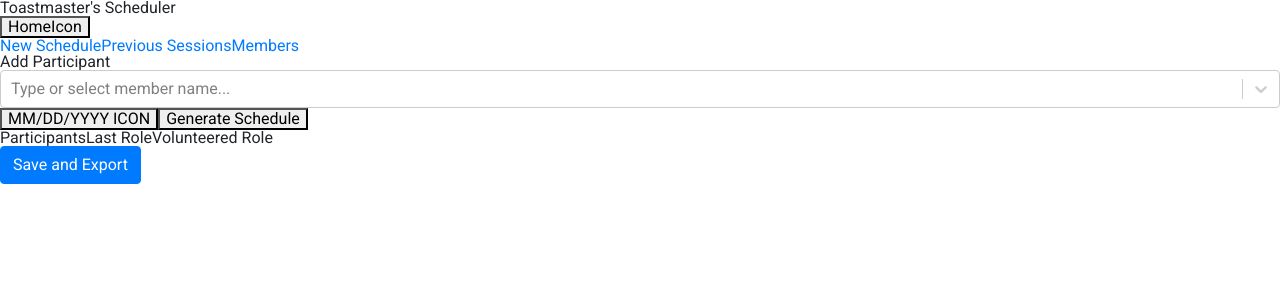
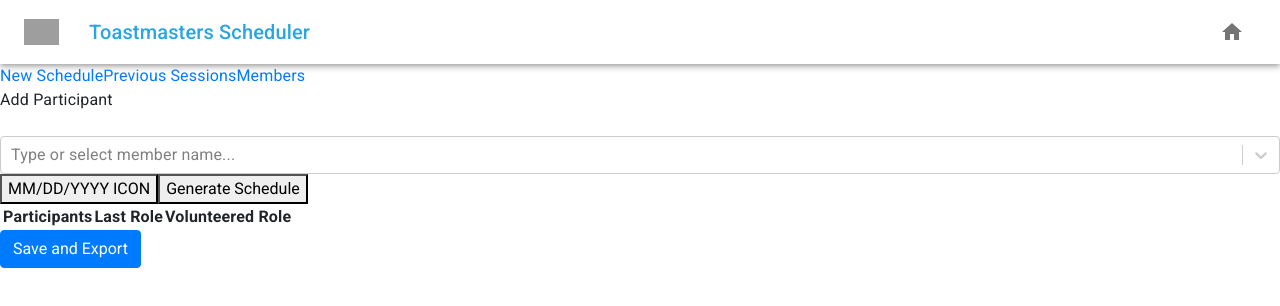
Before and after one commit to eginwong/scheduler-node, a Next.js app: page /workflow/newschedule in a window 1280 px wide. Shown: the top 306 px of the page. Built offline with nearby package versions, Linux system fonts and the light colour scheme; grey boxes are pictures that could not be loaded.

Commit message:
feat: add material-ui and style toolbar

```diff
--- a/components/meta.js
+++ b/components/meta.js
@@ -20,129 +20,6 @@
     </Head>
     <style jsx global>{`
       html,
-      body,
-      div,
-      span,
-      applet,
-      object,
-      iframe,
-      h1,
-      h2,
-      h3,
-      h4,
-      h5,
-      h6,
-      p,
-      blockquote,
-      pre,
-      a,
-      abbr,
-      acronym,
-      address,
-      big,
-      cite,
-      code,
-      del,
-      dfn,
-      em,
-      img,
-      ins,
-      kbd,
-      q,
-      s,
-      samp,
-      small,
-      strike,
-      strong,
-      sub,
-      sup,
-      tt,
-      var,
-      b,
-      u,
-      i,
-      center,
-      dl,
-      dt,
-      dd,
-      ol,
-      ul,
-      li,
-      fieldset,
-      form,
-      label,
-      legend,
-      table,
-      caption,
-      tbody,
-      tfoot,
-      thead,
-      tr,
-      th,
-      td,
-      article,
-      aside,
-      canvas,
-      details,
-      embed,
-      figure,
-      figcaption,
-      footer,
-      header,
-      hgroup,
-      menu,
-      nav,
-      output,
-      ruby,
-      section,
-      summary,
-      time,
-      mark,
-      audio,
-      video {
-        margin: 0;
-        padding: 0;
-        border: 0;
-        font-size: 100%;
-        font: inherit;
-        vertical-align: baseline;
-      }
-      article,
-      aside,
-      details,
-      figcaption,
-      figure,
-      footer,
-      header,
-      hgroup,
-      menu,
-      nav,
-      section {
-        display: block;
-      }
-      body {
-        line-height: 1;
-      }
-      ol,
-      ul {
-        list-style: none;
-      }
-      blockquote,
-      q {
-        quotes: none;
-      }
-      blockquote:before,
-      blockquote:after,
-      q:before,
-      q:after {
-        content: "";
-        content: none;
-      }
-      table {
-        border-collapse: collapse;
-        border-spacing: 0;
-      }
-      html,
       body {
         height: 100vh;
         font-family: "Roboto", sans-serif;
--- /dev/null
+++ b/pages/_app.js
@@ -0,0 +1,35 @@
+import React from 'react';
+import App, { Container } from 'next/app';
+import Head from 'next/head';
+import { ThemeProvider } from '@material-ui/styles';
+import CssBaseline from '@material-ui/core/CssBaseline';
+import theme from '../src/theme';
+
+class MyApp extends App {
+  componentDidMount() {
+    // Remove the server-side injected CSS.
+    const jssStyles = document.querySelector('#jss-server-side');
+    if (jssStyles) {
+      jssStyles.parentNode.removeChild(jssStyles);
+    }
+  }
+
+  render() {
+    const { Component, pageProps } = this.props;
+
+    return (
+      <Container>
+        <Head>
+          <title>My page</title>
+        </Head>
+        <ThemeProvider theme={theme}>
+          {/* CssBaseline kickstart an elegant, consistent, and simple baseline to build upon. */}
+          <CssBaseline />
+          <Component {...pageProps} />
+        </ThemeProvider>
+      </Container>
+    );
+  }
+}
+
+export default MyApp;
--- /dev/null
+++ b/pages/_document.js
@@ -0,0 +1,63 @@
+import React from 'react';
+import Document, { Head, Main, NextScript } from 'next/document';
+import flush from 'styled-jsx/server';
+import { ServerStyleSheet } from 'styled-components'
+import { ServerStyleSheets } from '@material-ui/styles';
+import theme from '../src/theme';
+
+class MyDocument extends Document {
+  static async getInitialProps (ctx) {
+    const sheet = new ServerStyleSheet()
+    const sheets = new ServerStyleSheets()
+    const originalRenderPage = ctx.renderPage;
+
+    try {
+        ctx.renderPage = () => originalRenderPage({
+            enhanceApp: App => props => ({...sheet.collectStyles(<App {...props} />), ...sheets.collect(<App {...props} />)})
+          })
+        const initialProps = await Document.getInitialProps(ctx)
+        return {
+          ...initialProps,
+          styles: (
+            <React.Fragment>
+              {sheets.getStyleElement()}
+              {sheet.getStyleElement()}
+              {flush() || null}
+            </React.Fragment>
+          )
+        }
+      } finally {
+        sheet.seal()
+      }
+  }
+
+  render() {
+    return (
+      <html lang="en" dir="ltr">
+        <Head>
+          <meta charSet="utf-8" />
+          {/* Use minimum-scale=1 to enable GPU rasterization */}
+          <meta
+            name="viewport"
+            content="minimum-scale=1, initial-scale=1, width=device-width, shrink-to-fit=no"
+          />
+          {/* PWA primary color */}
+          <meta
+            name="theme-color"
+            content={theme.palette.primary.main}
+          />
+          <link
+            rel="stylesheet"
+            href="https://fonts.googleapis.com/css?family=Roboto:300,400,500,700&display=swap"
+          />
+        </Head>
+        <body>
+          <Main />
+          <NextScript />
+        </body>
+      </html>
+    );
+  }
+}
+
+export default MyDocument;
--- a/pages/index.js
+++ b/pages/index.js
@@ -1,6 +1,6 @@
 import React, { Component } from "react";
 import Window from "../layouts/main";
-import Link from "next/link";
+import Link from "../src/Link";
 import Upload from "../components/upload";
 import Router from "next/router";
 import "../static/styles/index.scss";
--- a/pages/workflow/index.js
+++ b/pages/workflow/index.js
@@ -1,13 +1,31 @@
 import Link from "next/link";
 import Window from "../../layouts/main";
+import React from "react";
+import AppBar from "@material-ui/core/AppBar";
+import Toolbar from "@material-ui/core/Toolbar";
+import Typography from "@material-ui/core/Typography";
+import IconButton from '@material-ui/core/IconButton';
+import { Home } from '@material-ui/icons';
+import "../../static/styles/workflow.scss";
 
 export default function Workflow(props) {
   return (
     <Window>
       <section>
         <header>
-          <h2>Toastmaster's Scheduler</h2>
-          <button>HomeIcon</button>
+          <div className="workflow--container">
+            <AppBar position="static">
+              <Toolbar className="workflow--toolbar">
+                <img src="/static/assets/tm-logo.png" className="workflow--logo" />
+                <Typography variant="h6" className="workflow--title">
+                  Toastmasters Scheduler
+                </Typography>
+                <IconButton className="workflow--home-icon-button">
+                  <Home className="workflow--home-icon"/>
+                </IconButton>
+              </Toolbar>
+            </AppBar>
+          </div>
           <nav>
             <Link href="/workflow/newschedule">
               <a>New Schedule</a>
--- /dev/null
+++ b/src/theme.js
@@ -0,0 +1,22 @@
+import { createMuiTheme } from '@material-ui/core/styles';
+import { red } from '@material-ui/core/colors';
+
+// Create a theme instance.
+const theme = createMuiTheme({
+  palette: {
+    primary: {
+      main: '#2aa5df',
+    },
+    secondary: {
+      main: '#fff',
+    },
+    error: {
+      main: red.A400,
+    },
+    background: {
+      default: '#fff',
+    },
+  },
+});
+
+export default theme;
--- a/static/styles/_variables.scss
+++ b/static/styles/_variables.scss
@@ -1 +1 @@
-$primary: rgb(42, 165, 223);
+$primary: #2aa5df;
--- /dev/null
+++ b/static/styles/workflow.scss
@@ -0,0 +1,27 @@
+@import "./variables";
+
+.workflow--container {
+    flex-grow: 1;
+}
+
+.workflow--title {
+    flex-grow: 1;
+}
+
+.workflow--logo {
+    margin-right: 30px;
+    width: 35px;
+}
+
+.workflow--toolbar {
+    background-color: #FFF;
+    color: $primary;
+}
+
+.workflow--home-icon-button:focus {
+    outline: none; // TODO: make accessible
+}
+
+.workflow--home-icon {
+    fill: $primary;
+}
```
Also changed, not shown: package.json (+10 -1 lines), src/Link.js (added, +60 -0 lines), .babelrc (added), 1 other file (tests, documents, lock files or other folders).
